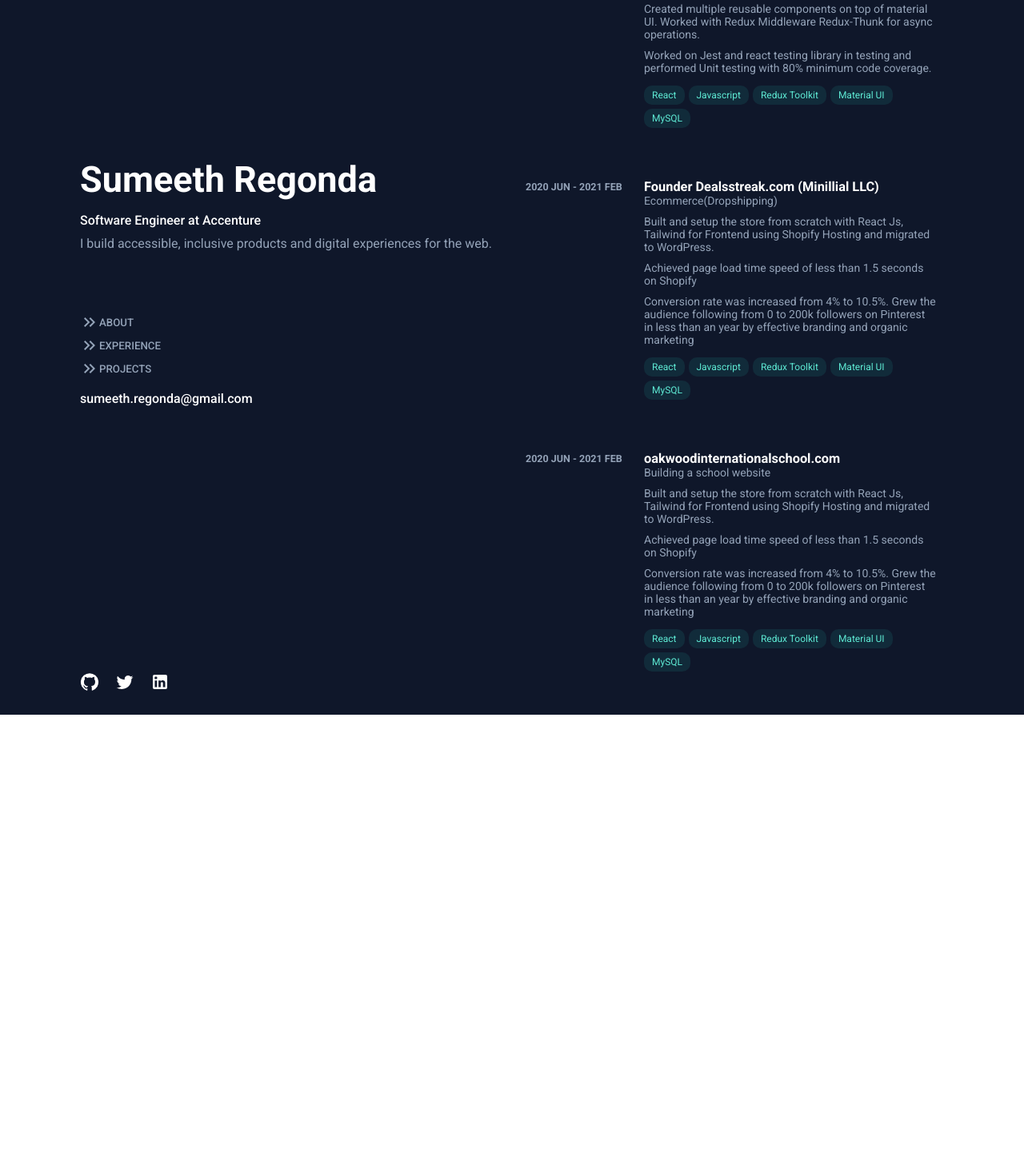
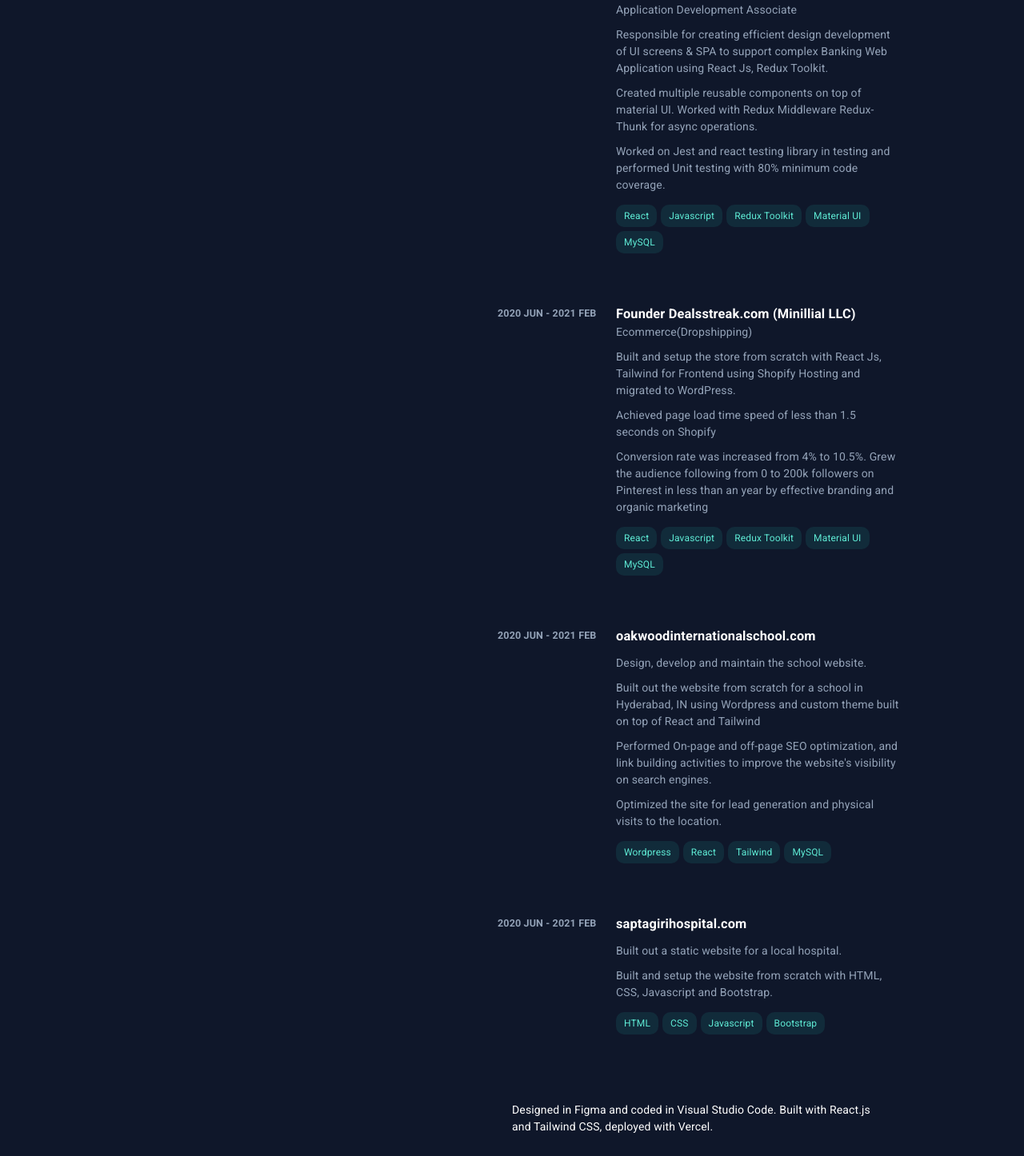
Before and after one commit to rsumeeth/portfolio-v1, a React (Vite) app: page / in a window 1280 px wide. Shown: the part 704-2150 px from the top of the page at 80% size. Before the commit the page ends 1598 px from the top, so only its background shows below. Built offline with nearby package versions, Linux system fonts and the light colour scheme.

Commit message:
building responsiveness to UI

```diff
--- a/package.json
+++ b/package.json
@@ -15,6 +15,7 @@
     "@fontsource/roboto": "^5.0.3",
     "@mui/icons-material": "^5.11.16",
     "@mui/material": "^5.13.4",
+    "@mui/styles": "^5.13.2",
     "react": "^18.2.0",
     "react-dom": "^18.2.0",
     "react-router-dom": "^6.12.1"
--- a/src/App.jsx
+++ b/src/App.jsx
@@ -1,7 +1,26 @@
+import { createTheme, ThemeProvider } from "@mui/material/styles";
 import Portfolio from "./Pages/portfolio";
+import CssBaseline from "@mui/material/CssBaseline";
+
+const theme = createTheme({
+  breakpoints: {
+    values: {
+      xs: 0,
+      sm: 600,
+      md: 960,
+      lg: 1280,
+      xl: 1920,
+    },
+  },
+});
 
 function App() {
-  return <Portfolio />;
+  return (
+    <ThemeProvider theme={theme}>
+      <CssBaseline />
+      <Portfolio />
+    </ThemeProvider>
+  );
 }
 
 export default App;
--- /dev/null
+++ b/src/Components/FooterInfo.jsx
@@ -0,0 +1,16 @@
+import React from "react";
+
+const largeTile = {
+  padding: "30px",
+  fontSize: "14px",
+  marginBottom: "50px",
+};
+
+export default function FooterInfo() {
+  return (
+    <div style={largeTile}>
+      Designed in Figma and coded in Visual Studio Code. Built with React.js and
+      Tailwind CSS, deployed with Vercel.
+    </div>
+  );
+}
--- a/src/Components/LeftSide.jsx
+++ b/src/Components/LeftSide.jsx
@@ -1,38 +1,47 @@
+import { Grid, Typography } from "@mui/material";
+import LeftSideInfo from "./LeftSideInfo";
+import { makeStyles } from "@mui/styles";
 import KeyboardDoubleArrowRightIcon from "@mui/icons-material/KeyboardDoubleArrowRight";
 import GitHubIcon from "@mui/icons-material/GitHub";
 import TwitterIcon from "@mui/icons-material/Twitter";
 import LinkedInIcon from "@mui/icons-material/LinkedIn";
-import { Link } from "react-router-dom";
+
+const useStyles = makeStyles((theme) => ({
+  container: {
+    position: "fixed",
+    paddingTop: "5rem",
+    [theme.breakpoints.down("md")]: {
+      position: "static",
+    },
+    [theme.breakpoints.down("sm")]: {
+      position: "static",
+      padding: "50px, 30px, 30px, 30px",
+    },
+  },
+}));
 
 export default function LeftSide() {
+  const classes = useStyles();
+
   return (
-    <div
-      style={{
-        position: "fixed",
-        display: "flex",
-        flexDirection: "column",
-        minHeight: "100vh",
-        justifyContent: "space-between",
-        margin: "0px",
-        padding: "0px",
-      }}
-    >
-      <div>
-        <div
+    <Grid container wrap="nowrap" spacing={2} className={classes.container}>
+      <Grid item xs={12} md={4}>
+        <Typography
           style={{
             fontWeight: "700",
-            fontSize: "45px",
-            paddingTop: "20%",
+
             paddingBottom: "15px",
+            fontSize: "2.7rem",
           }}
         >
           Sumeeth Regonda
-        </div>
-        <div style={{ fontWeight: "500", paddingBottom: "10px" }}>
+        </Typography>
+
+        <Typography style={{ fontWeight: "500", paddingBottom: "10px" }}>
           Software Engineer at Accenture
-        </div>
+        </Typography>
 
-        <div
+        <Typography
           style={{
             color: "#94A3B8",
             paddingBottom: "15%",
@@ -40,6 +49,19 @@
         >
           I build accessible, inclusive products and digital experiences for the
           web.
+        </Typography>
+
+        <div
+          style={{
+            display: "flex",
+            alignItems: "center",
+            color: "#94A3B8",
+            paddingBottom: "5px",
+            margin: "0",
+          }}
+        >
+          <KeyboardDoubleArrowRightIcon />
+          <h5 style={{ fontWeight: "500", margin: "0" }}>ABOUT</h5>
         </div>
         <div
           style={{
@@ -47,23 +69,11 @@
             alignItems: "center",
             color: "#94A3B8",
             paddingBottom: "5px",
-            margin: "0px",
+            margin: "0",
           }}
         >
           <KeyboardDoubleArrowRightIcon />
-          <h5 style={{ fontWeight: "500", margin: "0px" }}>ABOUT</h5>
-        </div>
-        <div
-          style={{
-            display: "flex",
-            alignItems: "center",
-            color: "#94A3B8",
-            paddingBottom: "5px",
-            margin: "0px",
-          }}
-        >
-          <KeyboardDoubleArrowRightIcon />
-          <h5 style={{ fontWeight: "500", margin: "0px" }}>EXPERIENCE</h5>
+          <h5 style={{ fontWeight: "500", margin: "0" }}>EXPERIENCE</h5>
         </div>
         <div
           style={{
@@ -73,12 +83,10 @@
           }}
         >
           <KeyboardDoubleArrowRightIcon />
-          <h5 style={{ fontWeight: "500", margin: "0px" }}>PROJECTS</h5>
+          <h5 style={{ fontWeight: "500", margin: "0" }}>PROJECTS</h5>
         </div>
-
         <div style={{ fontWeight: "500", paddingBottom: "10px" }}>
           <p>sumeeth.regonda@gmail.com</p>
-        </div>
         </div>
         <div
           style={{
@@ -93,12 +101,11 @@
             }}
           >
             <GitHubIcon />
-
             <TwitterIcon />
-
             <LinkedInIcon />
           </div>
         </div>
-    </div>
+      </Grid>
+    </Grid>
   );
 }
--- /dev/null
+++ b/src/Components/LeftSideInfo.jsx
@@ -0,0 +1,92 @@
+import React from "react";
+import { Grid, Typography } from "@mui/material";
+import KeyboardDoubleArrowRightIcon from "@mui/icons-material/KeyboardDoubleArrowRight";
+import GitHubIcon from "@mui/icons-material/GitHub";
+import TwitterIcon from "@mui/icons-material/Twitter";
+import LinkedInIcon from "@mui/icons-material/LinkedIn";
+
+export default function LeftSideInfo() {
+  return (
+    <Grid item>
+      <Typography
+        style={{
+          fontWeight: "700",
+          fontSize: "45px",
+          paddingTop: "20%",
+          paddingBottom: "15px",
+        }}
+      >
+        Sumeeth Regonda
+      </Typography>
+
+      <Typography style={{ fontWeight: "500", paddingBottom: "10px" }}>
+        Software Engineer at Accenture
+      </Typography>
+
+      <Typography
+        style={{
+          color: "#94A3B8",
+          paddingBottom: "15%",
+        }}
+      >
+        I build accessible, inclusive products and digital experiences for the
+        web.
+      </Typography>
+
+      <div
+        style={{
+          display: "flex",
+          alignItems: "center",
+          color: "#94A3B8",
+          paddingBottom: "5px",
+          margin: "0",
+        }}
+      >
+        <KeyboardDoubleArrowRightIcon />
+        <h5 style={{ fontWeight: "500", margin: "0" }}>ABOUT</h5>
+      </div>
+      <div
+        style={{
+          display: "flex",
+          alignItems: "center",
+          color: "#94A3B8",
+          paddingBottom: "5px",
+          margin: "0",
+        }}
+      >
+        <KeyboardDoubleArrowRightIcon />
+        <h5 style={{ fontWeight: "500", margin: "0" }}>EXPERIENCE</h5>
+      </div>
+      <div
+        style={{
+          display: "flex",
+          alignItems: "center",
+          color: "#94A3B8",
+        }}
+      >
+        <KeyboardDoubleArrowRightIcon />
+        <h5 style={{ fontWeight: "500", margin: "0" }}>PROJECTS</h5>
+      </div>
+      <div style={{ fontWeight: "500", paddingBottom: "10px" }}>
+        <p>sumeeth.regonda@gmail.com</p>
+      </div>
+      <div
+        style={{
+          paddingBottom: "30px",
+        }}
+      >
+        <div
+          style={{
+            display: "flex",
+            maxWidth: "250px",
+            gap: "20px",
+          }}
+        >
+          <GitHubIcon />
+          <TwitterIcon />
+          <LinkedInIcon />
+        </div>
+      </div>
+    </Grid>
+  );
+}
--- a/src/Components/Projects.jsx
+++ b/src/Components/Projects.jsx
@@ -24,6 +24,7 @@
 
 export default function Projects() {
   return (
+    <>
       <Box sx={largeTile}>
         <div style={{ color: "#94A3B8" }}>
           <h4 style={{ marginTop: "0px", padding: " 2px", fontSize: "12.5px" }}>
@@ -31,23 +32,23 @@
           </h4>
         </div>
         <div>
-        <div style={{ margin: "0px", padding: "0px" }}>
+          <div style={{ margin: "0px", padding: "0px", marginBottom: "10px" }}>
             <h3 style={{ margin: "0px" }}>oakwoodinternationalschool.com</h3>
           </div>
           <div style={{ color: "#94A3B8", marginBottom: "10px" }}>
-          Building a school website
+            Design, develop and maintain the school website.
           </div>
           <div style={{ color: "#94A3B8", marginBottom: "10px" }}>
-          Built and setup the store from scratch with React Js, Tailwind for
-          Frontend using Shopify Hosting and migrated to WordPress.
+            Built out the website from scratch for a school in Hyderabad, IN
+            using Wordpress and custom theme built on top of React and Tailwind
           </div>
           <div style={{ color: "#94A3B8", marginBottom: "10px" }}>
-          Achieved page load time speed of less than 1.5 seconds on Shopify
+            Performed On-page and off-page SEO optimization, and link building
+            activities to improve the website's visibility on search engines.
           </div>
           <div style={{ color: "#94A3B8", marginBottom: "10px" }}>
-          Conversion rate was increased from 4% to 10.5%. Grew the audience
-          following from 0 to 200k followers on Pinterest in less than an year
-          by effective branding and organic marketing
+            Optimized the site for lead generation and physical visits to the
+            location.
           </div>
 
           <div>
@@ -61,14 +62,52 @@
                 padding: "0px",
               }}
             >
+              <li style={miniTilesStyle}>Wordpress</li>
               <li style={miniTilesStyle}>React</li>
-            <li style={miniTilesStyle}>Javascript</li>
-            <li style={miniTilesStyle}>Redux Toolkit</li>
-            <li style={miniTilesStyle}>Material UI</li>
+              <li style={miniTilesStyle}>Tailwind</li>
               <li style={miniTilesStyle}>MySQL</li>
             </ul>
           </div>
         </div>
       </Box>
+
+      <Box sx={largeTile}>
+        <div style={{ color: "#94A3B8" }}>
+          <h4 style={{ marginTop: "0px", padding: " 2px", fontSize: "12.5px" }}>
+            2020 JUN - 2021 FEB
+          </h4>
+        </div>
+        <div>
+          <div style={{ margin: "0px", padding: "0px", marginBottom: "10px" }}>
+            <h3 style={{ margin: "0px" }}>saptagirihospital.com</h3>
+          </div>
+          <div style={{ color: "#94A3B8", marginBottom: "10px" }}>
+            Built out a static website for a local hospital.
+          </div>
+          <div style={{ color: "#94A3B8", marginBottom: "10px" }}>
+            Built and setup the website from scratch with HTML, CSS, Javascript
+            and Bootstrap.
+          </div>
+
+          <div>
+            <ul
+              style={{
+                listStyle: "none",
+                display: "flex",
+                flexWrap: "wrap",
+                gap: "5px",
+                margin: "0px, 10px, 10px, 0px",
+                padding: "0px",
+              }}
+            >
+              <li style={miniTilesStyle}>HTML</li>
+              <li style={miniTilesStyle}>CSS</li>
+              <li style={miniTilesStyle}>Javascript</li>
+              <li style={miniTilesStyle}>Bootstrap</li>
+            </ul>
+          </div>
+        </div>
+      </Box>
+    </>
   );
 }
--- a/src/Components/RightSide.jsx
+++ b/src/Components/RightSide.jsx
@@ -1,15 +1,18 @@
+import { Grid } from "@mui/material";
 import ExpCard2 from "./ExpCard2";
 import ExperienceCard from "./ExperienceCard";
 import About from "./About.jsx";
 import Projects from "./Projects";
+import FooterInfo from "./FooterInfo";
 
 export default function RightSide() {
   return (
-    <>
+    <Grid container xs={12}>
       <About />
       <ExperienceCard />
       <ExpCard2 />
       <Projects />
-    </>
+      <FooterInfo />
+    </Grid>
   );
 }
--- a/src/Pages/portfolio.jsx
+++ b/src/Pages/portfolio.jsx
@@ -1,38 +1,49 @@
 import LeftSide from "../Components/LeftSide";
 import RightSide from "../Components/RightSide";
+import { makeStyles } from "@mui/styles";
+
 import "@fontsource/roboto/300.css";
 import "@fontsource/roboto/400.css";
 import "@fontsource/roboto/500.css";
 import "@fontsource/roboto/700.css";
+import { Grid } from "@mui/material";
 
-export default function portfolio() {
+const useStyles = makeStyles((theme) => ({
+  container: {
+    [theme.breakpoints.down("md")]: {
+      padding: "0px",
+      margin: "0px",
+    },
+    // [theme.breakpoints.down("sm")]: {
+
+    //   padding: "50px, 30px, 30px, 30px",
+    // },
+  },
+}));
+
+export default function Portfolio() {
+  const classes = useStyles();
+
   return (
-    <div
+    <Grid
+      container
+      justifyContent="center"
       style={{
         fontFamily: "roboto",
-        display: "flex",
-        justifyContent: "center",
-        background: "rgb(15,23,42)",
+        background: "rgb(15, 23, 42)",
         color: "white",
         minHeight: "100vh",
+        gap: "2em",
       }}
+      spacing={2}
+      className={classes.container}
     >
-      <div
-        style={{
-          display: "flex",
-
-          width: "1080px",
-          justifyContent: "space-between",
-          gap: "10px",
-        }}
-      >
-        <div style={{ width: "100%", height: "100%", alignContent: "center" }}>
-          <LeftSide />
-        </div>
-        <div style={{ width: "100%", height: "100%" }}>
-          <RightSide />
-        </div>
-      </div>
-    </div>
+      <Grid item xs={12} sm={6} md={4}>
+        <LeftSide />
+      </Grid>
+      <Grid item xs={12} sm={6} md={5}>
+        <RightSide />
+      </Grid>
+    </Grid>
   );
 }
```
Also changed, not shown: 1 other file (tests, documents, lock files or other folders). Lines whose indentation alone changed are shown as unchanged.
